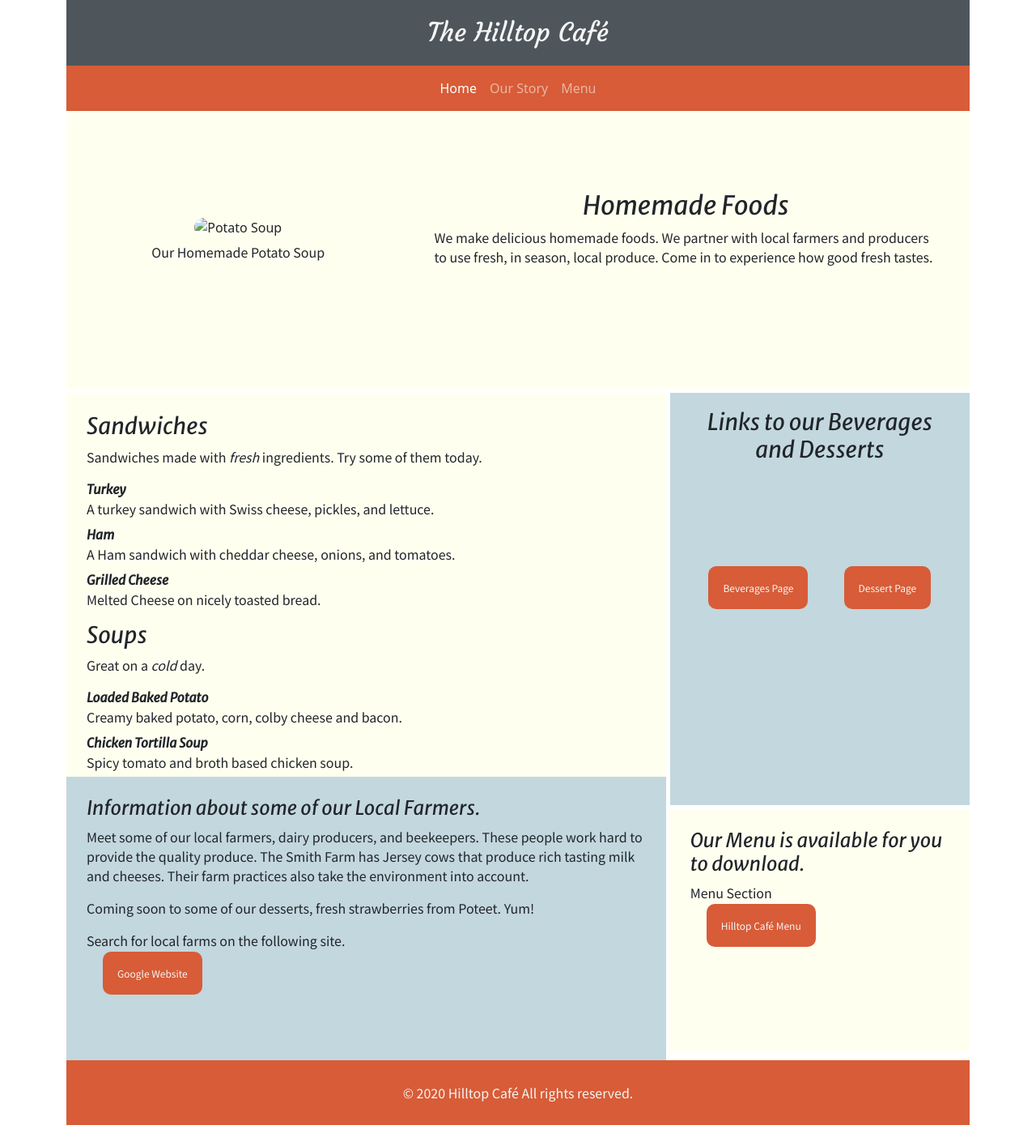
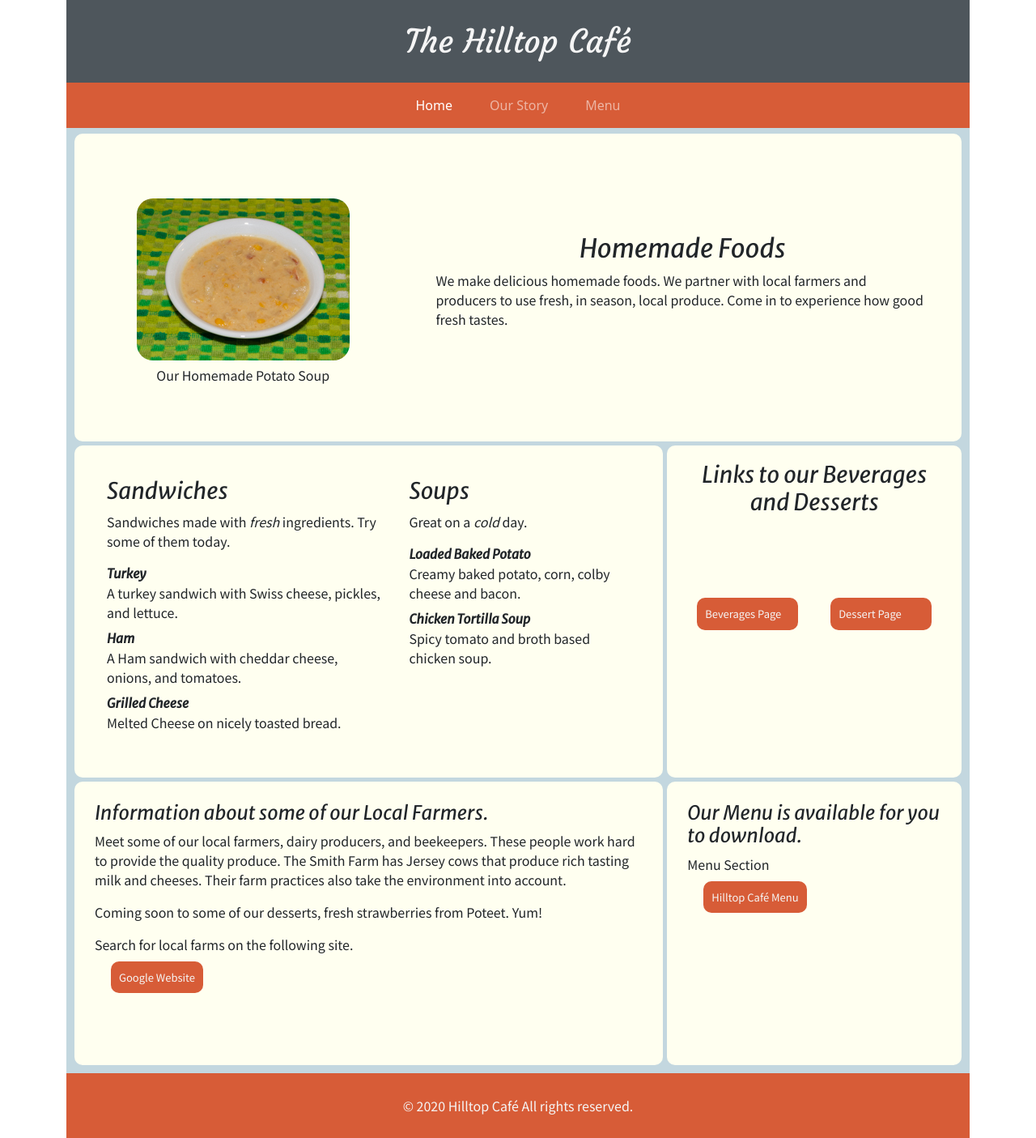
Before and after one commit to tmrandle/GridPractice, a plain HTML site: page index.html in a window 1280 px wide. Shown: the whole page at 81% size. Drawn offline with nearby package versions, Linux system fonts and the light colour scheme.

Commit message:
worked on the grids for the desktop view

```diff
--- a/index.html
+++ b/index.html
@@ -46,7 +46,7 @@
             <section class="mainFood">
               <div class=image>
                 <figure>
-                  <img src="/gitHub/GridPractice/assests/images/potatoSoup3.jpg" alt="Potato Soup">
+                  <img src="assests/images/potatoSoup3.jpg" alt="Potato Soup">
                 </figure>
                 <figcaption>
                   Our Homemade Potato Soup
@@ -62,10 +62,10 @@
         <section class="otherPages"> <!--Section to take you to the other pages-->
             <h3>Links to our Beverages and Desserts</h3>
             <div class="buttons">
-              <a class="otherPages2" href="/gitHub/GridPractice/beverages.html" target="_self">Beverages Page</a>
+              <a class="otherPages2" href="beverages.html" target="_self">Beverages Page</a>
               <!--This will take you to the beverages page-->
 
-              <a class="otherPages2" href="/gitHub/GridPractice/dessert.html" target="self">Dessert Page</a>
+              <a class="otherPages2" href="dessert.html" target="_self">Dessert Page</a>
               <!--This will take you to the dessert page-->
             </div> <!--buttons-->
         </section>
@@ -111,9 +111,10 @@
         </aside>
 
 
-        <footer>&#169; 2020  Hilltop Cafe&#769; All rights reserved.</footer>
+
       </div> <!--the ending div for content-->
 
+      <footer>&#169; 2020  Hilltop Cafe&#769; All rights reserved.</footer>
     </main> <!--Ending of container-->
 
 
--- a/styles/main.scss
+++ b/styles/main.scss
@@ -9,15 +9,17 @@
 
    header {
       display: grid;
-      grid-template-rows: 100px auto;
+      grid-template-rows: 150px auto;
       grid-template-columns: 1fr;
 
       .cafeName {
         background-color: $headerBackColor;
-        height: 100px;
+        // text-shadow: 1px 1px darkgray;
+        height: 150px;
         width: 1fr;
         h1{
         font-family: $cafeNameFont;
+        font-size: $cafeTextSize;
         color: $cafeNameColor;
         text-align: center;
         }
@@ -26,21 +28,36 @@
       .navColor {
         height: auto;
         background-color: $navBackColor;
-
        }
     }//  ending bracket for header
 
+    footer{
+        // display: grid;
+        // grid-template-rows: 80px;
+        // grid-template-columns: 1fr;
+        height: 80px;
+        width: 100%;
+        background-color: $navBackColor;
+        color: $lightText;
+        text-align: center;
+        display: flex;
+        justify-content: center;
+        align-items: center;
+        font-family: $smallText;
+    }
+
   .content{
+    gap: 3px;
+    background-color: $lightBackground;
     display: grid;
-    grid-template-rows: 480px 180px auto 380px 180px 80px;
+    grid-template-rows: 480px 180px auto 380px 180px;
     grid-template-columns: 1fr;
     grid-template-areas:
       "hero"
       "otherPages"
       "mainFood"
       "aside"
-      "aside2"
-      "footer";
+      "aside2";
      justify-content: center;
      align-items: center;
 
@@ -52,9 +69,7 @@
           background-color: $darkBackground;
           grid-area: hero;
           text-align: center;
-        //   display: grid;  This worked about the same as the flex and was more complicated
-        //   grid-template-rows: 200px  200px;
-        //   grid-template-columns: 1fr;
+
           display: flex;
           flex-flow: column;
           justify-content: space-evenly;
@@ -82,7 +97,7 @@
       .otherPages{
         height: 180px;
         width: 100%;
-        background-color: $lightBackground;
+        background-color: $darkBackground;
         grid-area: otherPages;
         display: flex;
         flex-flow: column;
@@ -108,6 +123,9 @@
           background-color: $darkBackground;
           grid-area: mainFood;
           padding: 25px;
+          .foods{
+              padding: 7px;
+          }
           h3{
               font-family: $largeText;
           }
@@ -127,7 +145,7 @@
       .additionalInfo{
           height: 380px;
           width: 100%;
-          background-color: $lightBackground;
+          background-color: $darkBackground;
           grid-area: aside;
           padding: 25px;
           h4{
@@ -159,94 +177,89 @@
           }
       }
 
-      footer{
-          height: 80px;
-          width: 100%;
-          background-color: $navBackColor;
-          grid-area: footer;
-          color: $lightText;
-          text-align: center;
-          display: flex;
-          justify-content: center;
-          align-items: center;
-          font-family: $smallText;
-      }
+
 
   } //ending bracket .content
 
+
+
 //this section for large screen sizes and up
 @media (min-width: 992px){
+    .navColor{
+        li{
+            padding: 0px 15px;
+        }
+    }
     .content{
+    background-color: $lightBackground;
+    padding: 15px 10px 10px 10px;
     display: grid;
-    grid-template-rows: 380px auto 300px 90px;
+    grid-template-rows: 380px auto 350px;
     grid-template-columns: 2fr 1fr;
     gap: 5px;
     grid-template-areas:
        "hero hero"
        "mainFood otherPages"
-       "aside aside2"
-       "footer footer";
+       "aside aside2";
     justify-content: center;
     align-items: center;
 
     .mainFood{
         height: 380px;
-        grid-area: hero;
+        border-radius: 10px;
         margin: 0px;
         padding: 5px;
+        grid-area: hero;
           flex-flow: row ;
           justify-content: flex-start;
           align-items: center;
           .image{
               flex: 1;
-              img{
-              margin: 0px;
-              border-radius: 20px;
             }
-              figcaption{
-              font-family: $smallText;
-              margin: -10px;
-              }
-          }
+
           .text{
               flex: 1.5;
               margin: 0px 20px;
               padding: 15px;
-              h2{
-              font-family: $largeText;
-              }
-              p{
-              font-family: $smallText;
+            p {
               text-align: left;
               }
           }
     }
     .otherPages{
         height: 100%;
+        border-radius: 10px;
         grid-area: otherPages;
+
+       .buttons{
         display: flex;
+        flex-flow: row wrap;
         justify-content: center;
-        align-items: center;
-        // .buttons{
-        //     display: flex;
-        //     flex-flow: column;
-        //     justify-content: space-around;
-        // }
+        }
 
     }
     .foodList{
         grid-area: mainFood;
+        border-radius: 10px;
+        display: flex;
+        flex-flow: row;
+        align-items: flex-start;
+        .foods{
+            padding: 15px;
+        }
     }
     .additionalInfo{
+        height: 100%;
+        border-radius: 10px;
         grid-area: aside;
     }
     .download{
         height: 100%;
+        border-radius: 10px;
         grid-area: aside2;
     }
-    footer{
-        grid-area: footer;
-    }
 
-    }//content
+
+    }//
+
 } //ending bracket for @media
--- a/styles/partials/_mixins.scss
+++ b/styles/partials/_mixins.scss
@@ -1,8 +1,8 @@
 @mixin button(){
-    height: 25px;
+    height: 40px; //make sure there is enough height for the words and text size
     width: 125px;
     margin: 0px 20px;
-    padding: 18px;
+    padding: 10px; //too much padding might make the words not fit in the button
     color: $lightText;
     font-family: $smallText;
     font-size: $smallTextSize;
@@ -10,7 +10,7 @@
     background-color: $navBackColor;
     border-radius: 10px;
     // transition: scale ease-in;
-    &:hover {
+    &:hover, &:focus {
         background-color: lighten($navBackColor, 5%);
         cursor: pointer;
         // transform: scale(1.5, 1.08);
--- a/styles/partials/_text.scss
+++ b/styles/partials/_text.scss
@@ -4,8 +4,8 @@
 @import url('https://fonts.googleapis.com/css2?family=Merriweather+Sans:ital@1&display=swap');
 
 $cafeNameFont: 'Courgette', cursive;
-$cafeTextSize: 8rem;
+$cafeTextSize: 2.5rem;
 $smallText: 'Noto Sans JP', sans-serif;
-$smallTextSize: 12px;
+$smallTextSize: 13px;
 $largeText: 'Merriweather Sans', sans-serif;
 $largeTextSize: 30px;
```
Also changed, not shown: styles/main.css, 1 other file. Lines whose indentation alone changed are shown as unchanged.
